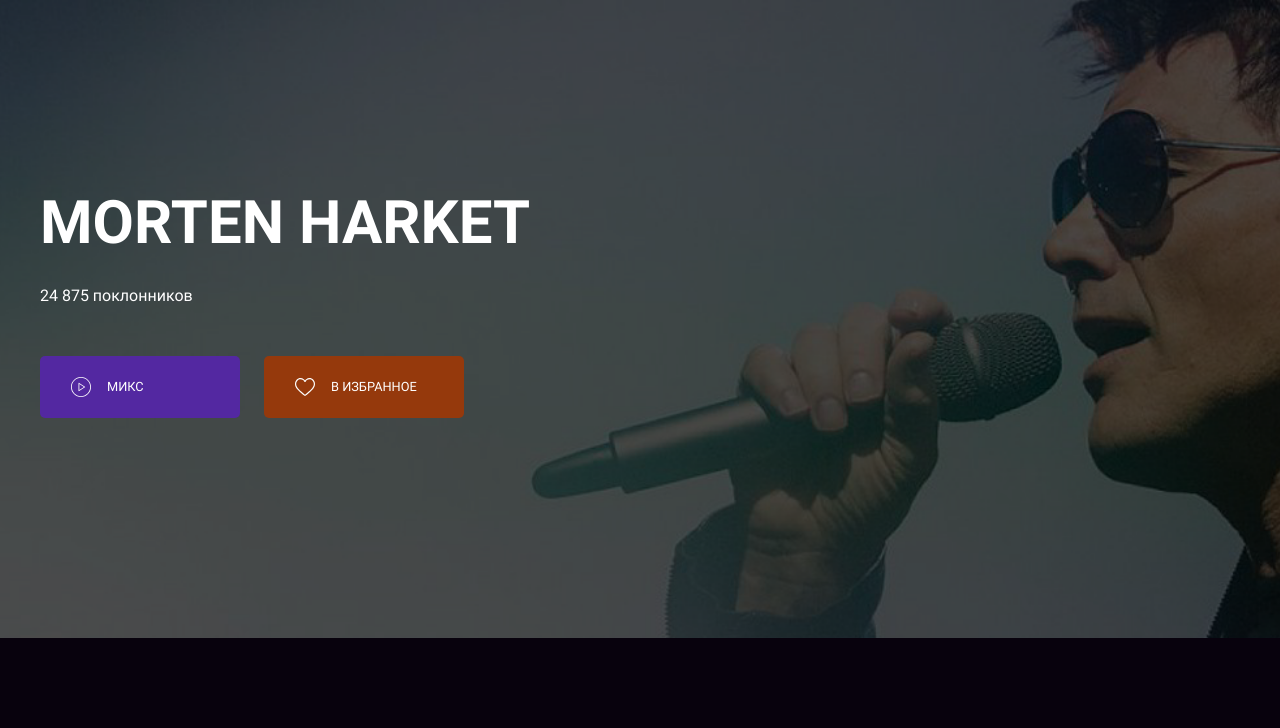
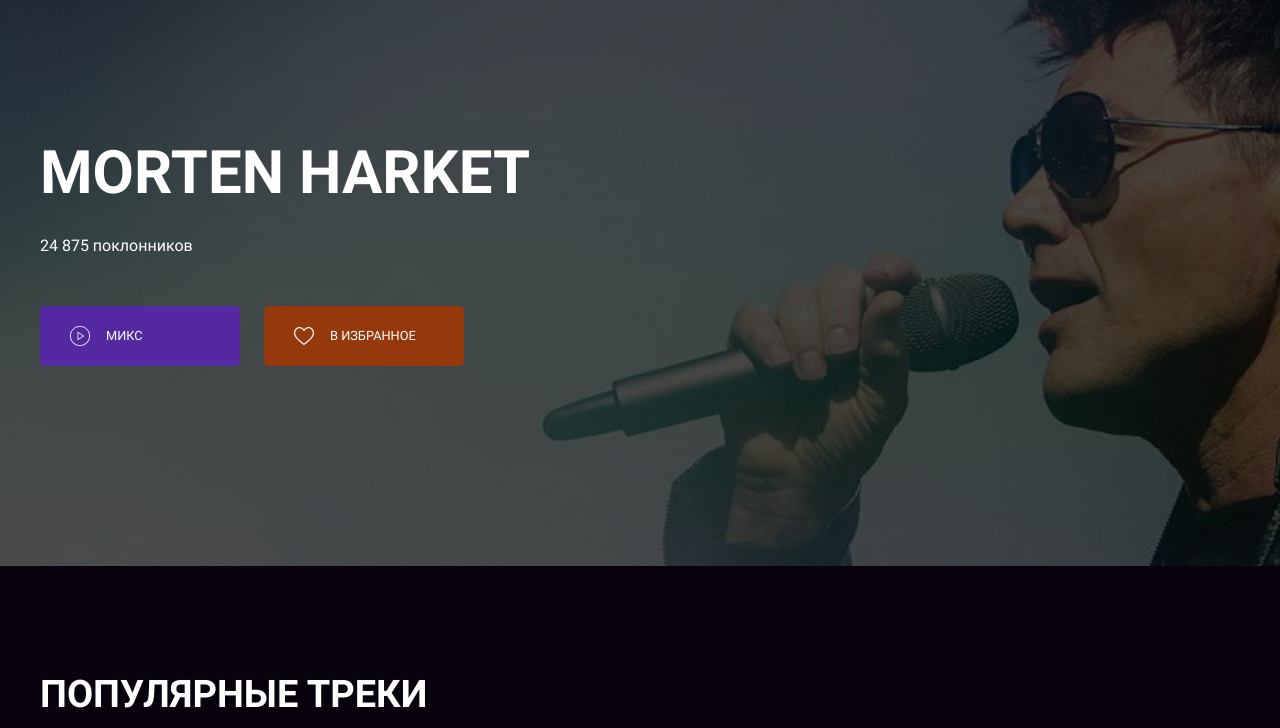
Before and after one commit to a-gunderin/layout-music-box, a website: page src/artist.html in a window 1280 px wide. Shown: the part 72-800 px from the top of the page. Drawn offline with nearby package versions, Linux system fonts and the light colour scheme.

Commit message:
Trying to pass hexlet-check 26

```diff
--- a/src/artist.html
+++ b/src/artist.html
@@ -31,13 +31,13 @@
 		</div>
 	</header>
 	<main>
-	<section id="page-description" class="Pt(250px) Pb(220px) Bgi(mortenHarket) Bgp(c) Bgz(cv) Bgr(nr) Pt(225px)--md">
+		<section id="page-description" class="Pt(200px) Pb(200px) Bgi(mortenHarket) Bgp(c) Bgz(cv) Bgr(nr)">
 			<div class="Maw(1200px) Mstart(a) Mend(a) Pstart(20px) Pend(20px)">
 				<h1 class="Tt(u) Fz(60px) Lh(90px) Mt(0) Mb(16px) Fz(30px)--md Lh(45px)--md">Morten Harket</h1>
 				<p class="Mt(0) Mb(48px) Lh(150%)">24 875 поклонников</p>
 				<div class="D(f) Fld(c)--md">
-				<button class="As(fs) Miw(200px) H(62px) Pstart(67px) Pend(20px) Fz(12.8px) Ta(start) C(white) Bd(0) Cur(p) Bdrs(5px) Bgr(nr) Bgz(20px) Bgpy(c) Bgpx(31px) Bgc(blue1) Mend(24px) Bgi(iconPlay) Mend(0)--md Mb(24px)--md">МИКС</button>
-				<button class="As(fs) Miw(200px) H(62px) Pstart(67px) Pend(20px) Fz(12.8px) Ta(start) C(white) Bd(0) Cur(p) Bdrs(5px) Bgr(nr) Bgz(20px) Bgpy(c) Bgpx(31px) Bgc(darkOrange) Bgi(iconHeart)">В ИЗБРАННОЕ</button>
+					<button class="As(fs) D(if) Ai(c) Miw(200px) Pt(20px) Pb(20px) Pstart(30px) Pend(30px) Fz(12.8px) Lh(150%) Ta(start) C(white) Bd(0) Cur(p) Bdrs(5px) Bgc(blue1) Mend(24px) Cnt(iconPlay)::b H(20px)::b W(20px)::b Mend(16px)::b Mend(0)--md Mb(24px)--md">МИКС</button>
+					<button class="As(fs) D(if) Ai(c) Miw(200px) Pt(20px) Pb(20px) Pstart(30px) Pend(30px) Fz(12.8px) Lh(150%) Ta(start) C(white) Bd(0) Cur(p) Bdrs(5px) Bgc(darkOrange) Cnt(iconHeart)::b H(20px)::b W(20px)::b Mend(16px)::b">В ИЗБРАННОЕ</button>
 				</div>
 			</div>
 		</section>
--- a/src/css/atomic.css
+++ b/src/css/atomic.css
@@ -37,12 +37,6 @@
 .Bgi\(homeBanner\) {
   background-image: url("../images/banner.png");
 }
-.Bgi\(iconHeart\) {
-  background-image: url("../images/svg/heart.svg");
-}
-.Bgi\(iconPlay\) {
-  background-image: url("../images/svg/play-button.svg");
-}
 .Bgi\(mortenHarket\) {
   background-image: url("../images/Morten_Harket.png");
 }
@@ -76,20 +70,11 @@
 .Bgc\(buttonColor2\)\:h:hover {
   background-color: #2ba564;
 }
-.Bgz\(20px\) {
-  background-size: 20px;
-}
 .Bgz\(cv\) {
   background-size: cover;
 }
 .Bgp\(c\) {
   background-position: center;
-}
-.Bgpx\(31px\) {
-  background-position-x: 31px;
-}
-.Bgpy\(c\) {
-  background-position-y: 50%;
 }
 .Bgr\(nr\) {
   background-repeat: no-repeat;
@@ -114,6 +99,12 @@
 }
 .C\(white\)\:h:hover {
   color: white;
+}
+.Cnt\(iconHeart\)\:\:b::before {
+  content: url("../images/svg/heart.svg");
+}
+.Cnt\(iconPlay\)\:\:b::before {
+  content: url("../images/svg/play-button.svg");
 }
 .Cur\(p\) {
   cursor: pointer;
@@ -190,6 +181,9 @@
 .Fz\(64px\) {
   font-size: 64px;
 }
+.H\(20px\)\:\:b::before {
+  height: 20px;
+}
 .H\(25px\) {
   height: 25px;
 }
@@ -198,9 +192,6 @@
 }
 .H\(57px\) {
   height: 57px;
-}
-.H\(62px\) {
-  height: 62px;
 }
 .List\(n\) {
   list-style-type: none;
@@ -254,6 +245,9 @@
   margin-right: 15px;
 }
 .Mend\(16px\) {
+  margin-right: 16px;
+}
+.Mend\(16px\)\:\:b::before {
   margin-right: 16px;
 }
 .Mend\(24px\) {
@@ -391,9 +385,6 @@
 .Pt\(20px\) {
   padding-top: 20px;
 }
-.Pt\(250px\) {
-  padding-top: 250px;
-}
 .Pt\(40px\) {
   padding-top: 40px;
 }
@@ -427,9 +418,6 @@
 .Pb\(20px\) {
   padding-bottom: 20px;
 }
-.Pb\(220px\) {
-  padding-bottom: 220px;
-}
 .Pb\(47px\) {
   padding-bottom: 47px;
 }
@@ -456,9 +444,6 @@
 }
 .Pstart\(40px\) {
   padding-left: 40px;
-}
-.Pstart\(67px\) {
-  padding-left: 67px;
 }
 .Pos\(a\) {
   position: absolute;
@@ -495,6 +480,9 @@
 }
 .W\(100px\) {
   width: 100px;
+}
+.W\(20px\)\:\:b::before {
+  width: 20px;
 }
 .W\(trackWidth\) {
   width: calc(50% - 50px);
@@ -595,9 +583,6 @@
   .Maw\(n\)--md {
     max-width: none;
   }
-  .Pt\(225px\)--md {
-    padding-top: 225px;
-  }
   .W\(a\)--md {
     width: auto;
   }
```
Lines whose indentation alone changed are shown as unchanged.
